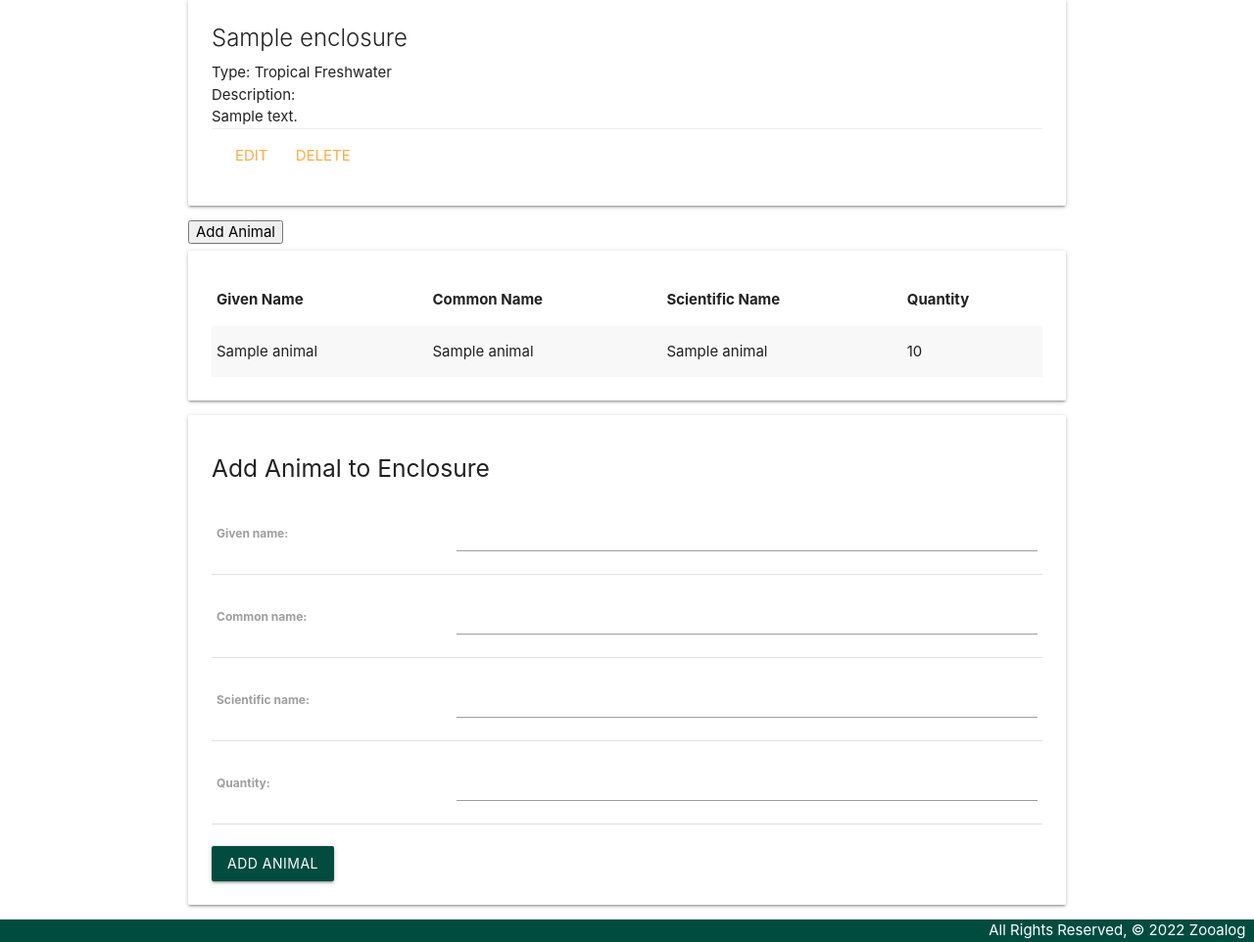
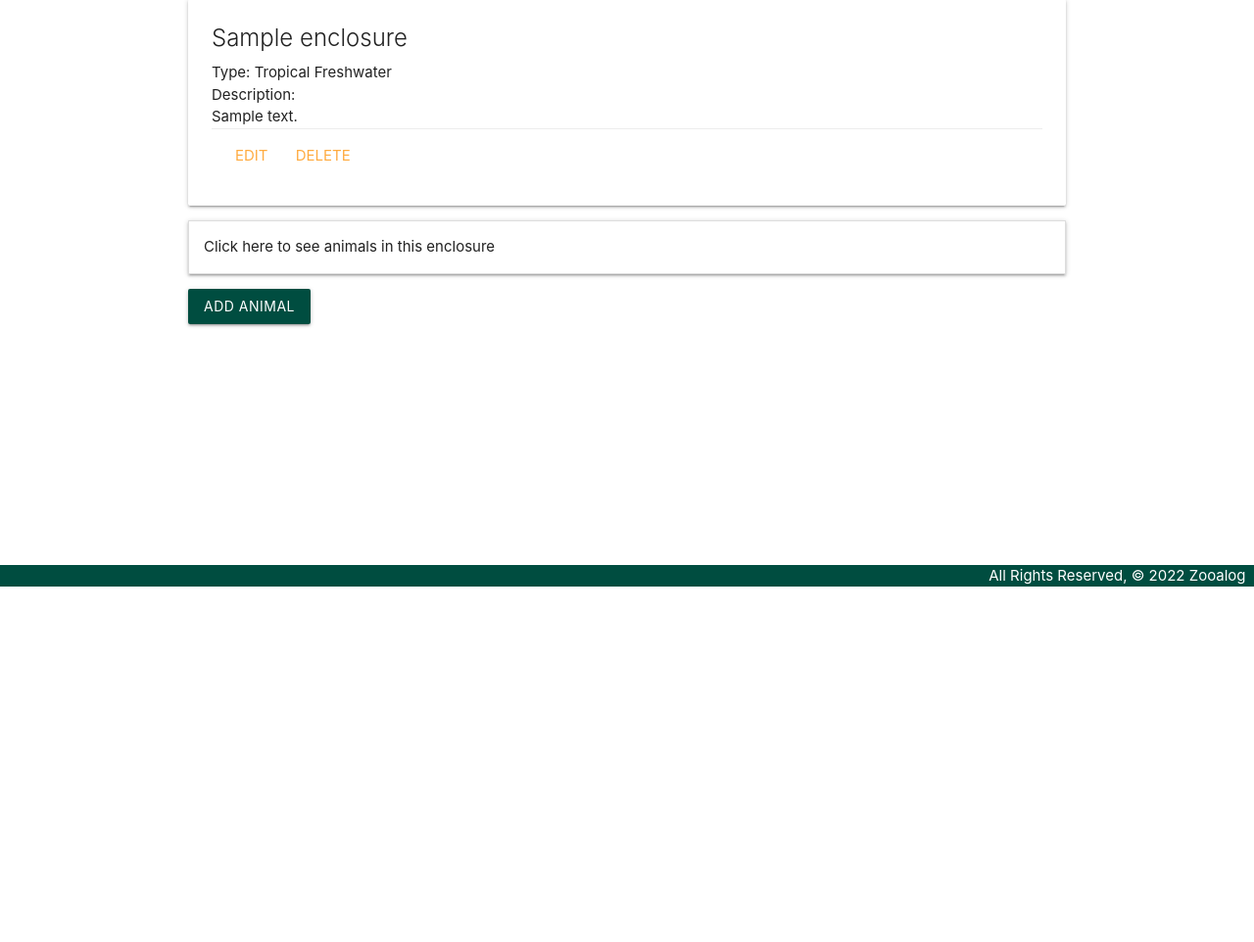
Before and after one commit to emilyaikens/Zooalog, a Django app: page /enclosures/1/ in a window 1280 px wide. Shown: the part 201-1163 px from the top of the page at 98% size. After the commit the page ends 800 px from the top, so only its background shows below. Run offline with Django 3.2, Linux system fonts and the light colour scheme; tables that the repository leaves empty hold one stand-in row (values such as "Sample post").

Commit message:
enclosure details now has accordion for animals in the enclosure and a working add anmal button

```diff
--- a/main_app/templates/enclosures/detail.html
+++ b/main_app/templates/enclosures/detail.html
@@ -18,11 +18,11 @@
     </div>
 </div>
 
-<a href="{% url 'add_animal' enclosure.id %}"><button>Add Animal</button></a>
-
 <!-- Animal details for this Enclosure -->
-<div class="card">
-    <div class="card-content">
+<ul class="collapsible">
+    <li>
+        <div class="collapsible-header">Click here to see animals in this enclosure</div>
+        <div class="collapsible-body">
             <table class="striped">
                 <thead>
                     <tr>
@@ -44,22 +44,16 @@
                 </tbody>
             </table>
         </div>
-</div>
+    </li>
+</ul>
 
-<!-- Form for new animal -->
-<div class="card">
-    <div class="card-content">
-        <h5>Add Animal to Enclosure</h5>
-        <form action="{% url 'add_animal' enclosure.id %}" method="POST">
-            <!-- Security measure - makes it difficult to perform cross-site-request-forgery -->
-            {% csrf_token %}
-            <table>
-                {{ animal_form.as_table }}
-            </table>
-            <br>
-            <input type="submit" class="btn teal darken-4" value="Add Animal">
-        </form>
-    </div>
-</div>
+<!-- Add animal -->
+<a href="{% url 'add_animal' enclosure.id %}"><button class="btn teal darken-4">Add Animal</button></a>
+
+<!-- Activate accordion materialize element -->
+<script>
+    const elems = document.querySelectorAll('.collapsible');
+    M.Collapsible.init(elems);
+</script>
 
 {% endblock %}
```
Lines whose indentation alone changed are shown as unchanged.
